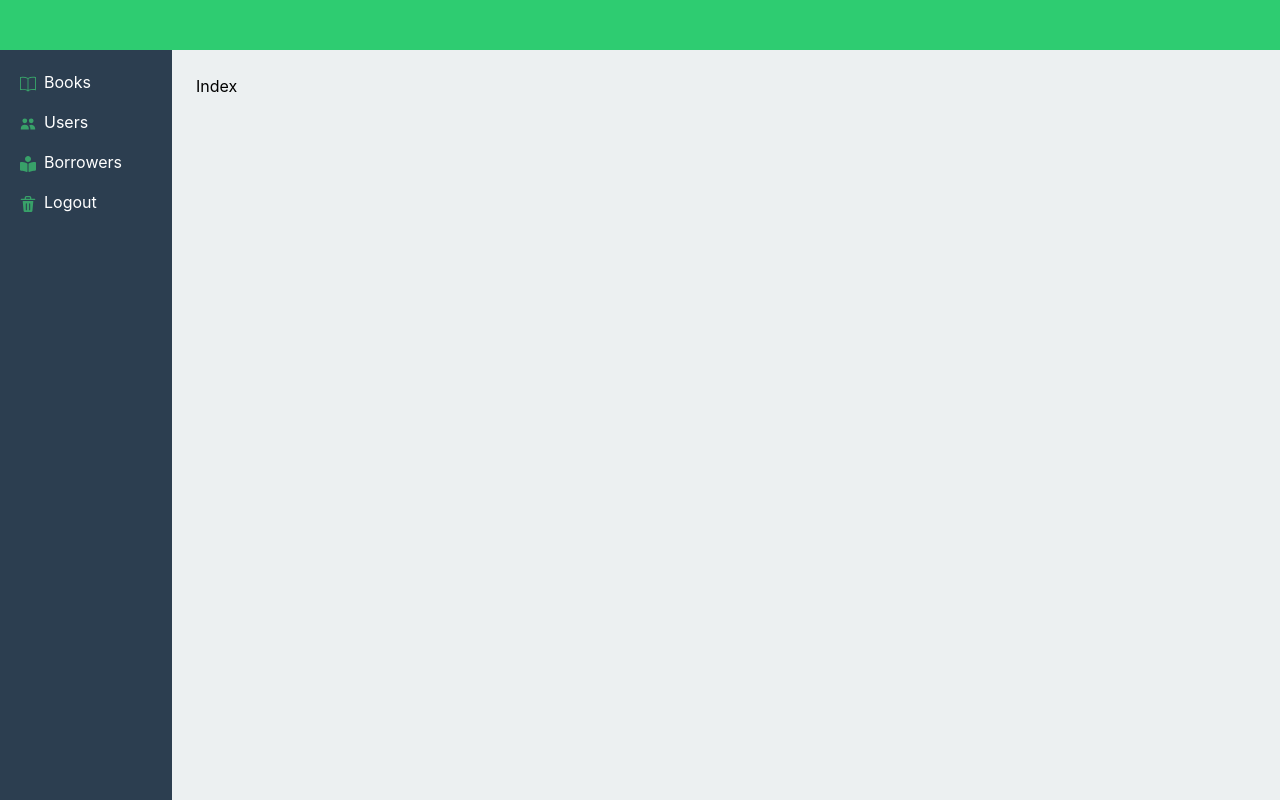
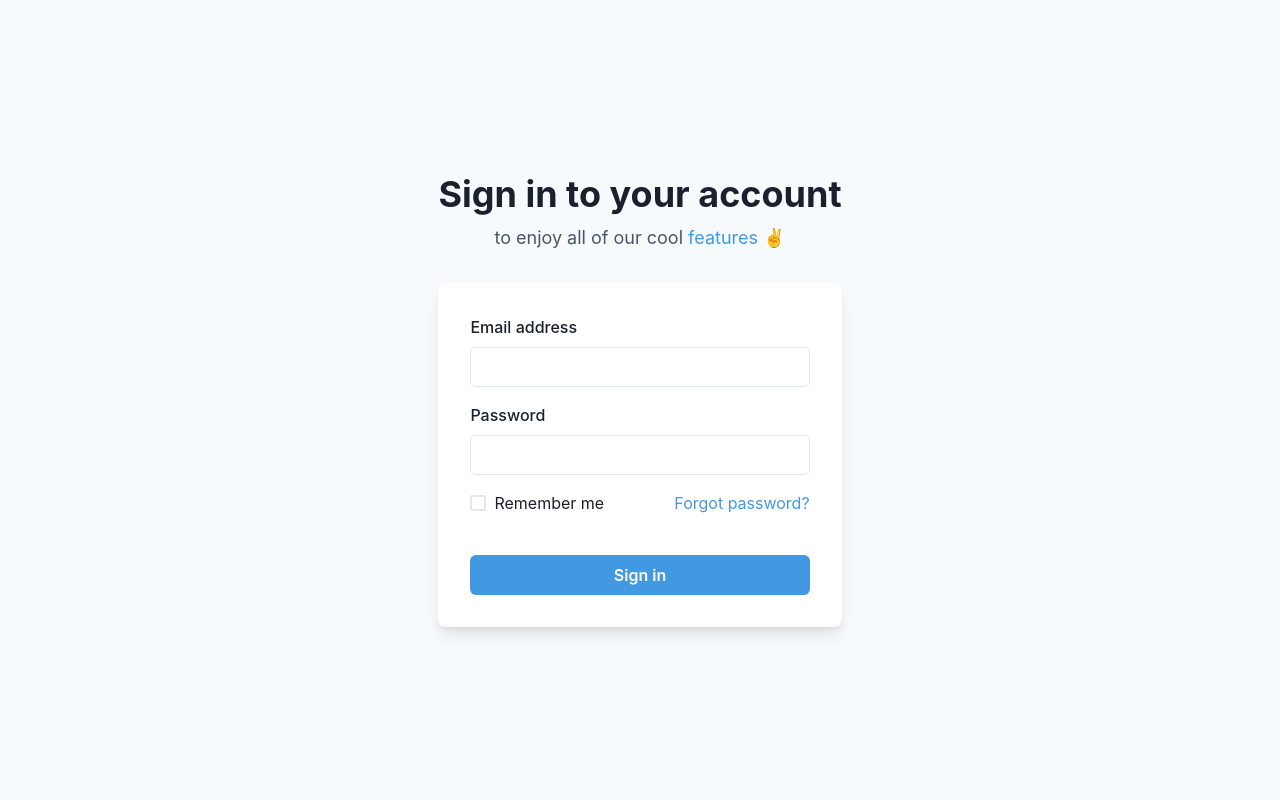
Before and after one commit to KreysiPong/online-library-management-system-fe, a Next.js app: page / in a window 1280 px wide. Built offline with nearby package versions, Linux system fonts and the light colour scheme.

Commit message:
added login page

```diff
--- a/pages/_app.tsx
+++ b/pages/_app.tsx
@@ -1,15 +1,24 @@
 import { DeleteIcon } from '@chakra-ui/icons';
-import { Box, ChakraProvider, Flex, List, ListIcon, ListItem } from '@chakra-ui/react';
+import { Box, ChakraProvider, Flex, List, ListIcon, ListItem, useToast } from '@chakra-ui/react';
 import { AppProps } from 'next/app';
 import Link from 'next/link';
+import { useRouter } from 'next/router';
 import { FC } from 'react';
 import { FaBookReader } from 'react-icons/fa';
 import { HiUsers } from 'react-icons/hi';
 import { TfiBook } from 'react-icons/tfi';
 
 // App is global
-const App: FC<AppProps> = ({ Component, pageProps }) => (
+const App: FC<AppProps> = ({ Component, pageProps }) => {
+  const router = useRouter();
+  const toast = useToast();
+  const isIndex = router.pathname === '/';
+
+  return (
     <ChakraProvider>
+      {isIndex ? (
+        <Component {...pageProps} />
+      ) : (
         <Box height="100vh" overflow="hidden">
           <Box bg="#2ecc71" w="100%" p={4} color="white" height="50px"></Box>
 
@@ -38,7 +47,12 @@
                   </ListItem>
                 </Link>
 
-            <ListItem cursor="pointer">
+                <ListItem
+                  cursor="pointer"
+                  onClick={() => {
+                    router.push('/');
+                  }}
+                >
                   <ListIcon as={DeleteIcon} color="green.500" />
                   Logout
                 </ListItem>
@@ -50,7 +64,9 @@
             </Box>
           </Flex>
         </Box>
+      )}
     </ChakraProvider>
   );
+};
 
 export default App;
--- a/pages/index.tsx
+++ b/pages/index.tsx
@@ -1,7 +1,70 @@
-import { FC } from 'react';
+import {
+  Box,
+  Button,
+  Checkbox,
+  Flex,
+  FormControl,
+  FormLabel,
+  Heading,
+  Input,
+  Link,
+  Stack,
+  Text,
+  useColorModeValue,
+  useToast,
+} from '@chakra-ui/react';
+import { useRouter } from 'next/router';
 
-const Home: FC = () => (
-  <div>Index</div>
-);
+export default function Home() {
+  const router = useRouter();
+  const toast = useToast();
 
-export default Home;
+  return (
+    <Flex minH={'100vh'} align={'center'} justify={'center'} bg={useColorModeValue('gray.50', 'gray.800')}>
+      <Stack spacing={8} mx={'auto'} maxW={'lg'} py={12} px={6}>
+        <Stack align={'center'}>
+          <Heading fontSize={'4xl'}>Sign in to your account</Heading>
+          <Text fontSize={'lg'} color={'gray.600'}>
+            to enjoy all of our cool <Link color={'blue.400'}>features</Link> ✌️
+          </Text>
+        </Stack>
+        <Box rounded={'lg'} bg={useColorModeValue('white', 'gray.700')} boxShadow={'lg'} p={8}>
+          <Stack spacing={4}>
+            <FormControl id="email">
+              <FormLabel>Email address</FormLabel>
+              <Input type="email" />
+            </FormControl>
+            <FormControl id="password">
+              <FormLabel>Password</FormLabel>
+              <Input type="password" />
+            </FormControl>
+            <Stack spacing={10}>
+              <Stack direction={{ base: 'column', sm: 'row' }} align={'start'} justify={'space-between'}>
+                <Checkbox>Remember me</Checkbox>
+                <Link color={'blue.400'}>Forgot password?</Link>
+              </Stack>
+              <Button
+                bg={'blue.400'}
+                color={'white'}
+                _hover={{
+                  bg: 'blue.500',
+                }}
+                onClick={() => {
+                  router.push('/admin/books');
+                  toast({
+                    title: 'Successfully Logged in',
+                    status: 'success',
+                    isClosable: true,
+                    duration: 1500,
+                  });
+                }}
+              >
+                Sign in
+              </Button>
+            </Stack>
+          </Stack>
+        </Box>
+      </Stack>
+    </Flex>
+  );
+}
```
Lines whose indentation alone changed are shown as unchanged.
